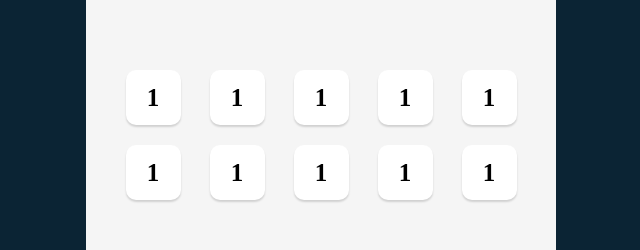
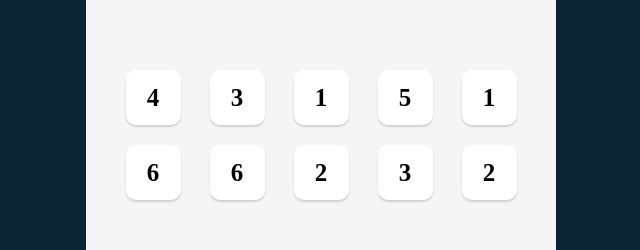
Before and after one commit to friedchxaddict/tenzies, a React (Vite) app: page / in a window 1280 px wide. Shown: the part 210-460 px from the top of the page, without its empty margins (319-959 px from the left). Built offline with nearby package versions, Linux system fonts and the light colour scheme.

Commit message:
implement random numbers on dice

```diff
--- a/src/App.jsx
+++ b/src/App.jsx
@@ -1,8 +1,10 @@
-//import { useState } from 'react'
+import { useState } from 'react';
 import Die from './Die';
 import './App.css';
 
 function App() {
+  const [dice, setDice] = useState(allNewDice());
+
   function allNewDice() {
     const newDice = [];
     for (let i = 0; i < 10; i++) {
@@ -11,23 +13,14 @@ function App() {
     return newDice;
   }
 
+  let diceElement = dice.map((die) => <Die value={die} />);
+
   console.log(allNewDice());
 
   return (
     <>
       <main>
-        <div className="container">
-          <Die value={1}></Die>
-          <Die value={1}></Die>
-          <Die value={1}></Die>
-          <Die value={1}></Die>
-          <Die value={1}></Die>
-          <Die value={1}></Die>
-          <Die value={1}></Die>
-          <Die value={1}></Die>
-          <Die value={1}></Die>
-          <Die value={1}></Die>
-        </div>
+        <div className="container">{diceElement}</div>
       </main>
     </>
   );
```
